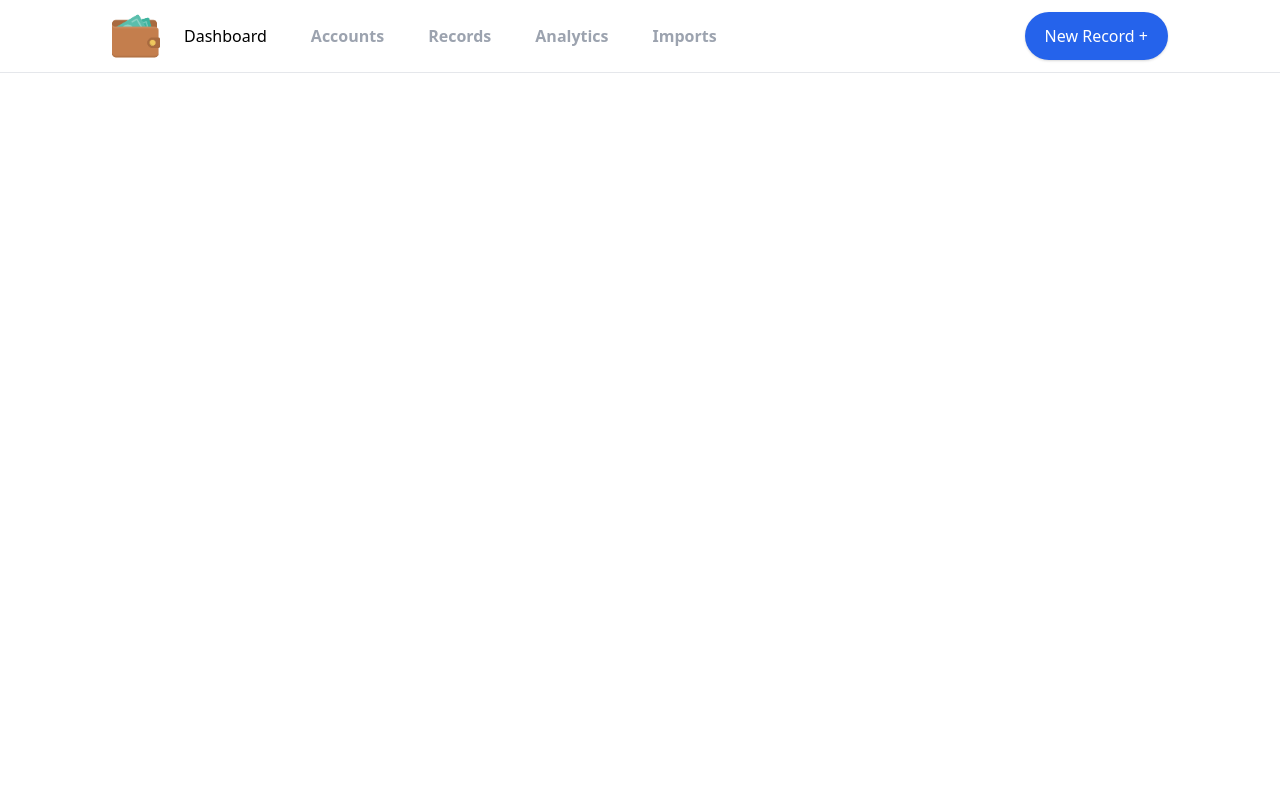
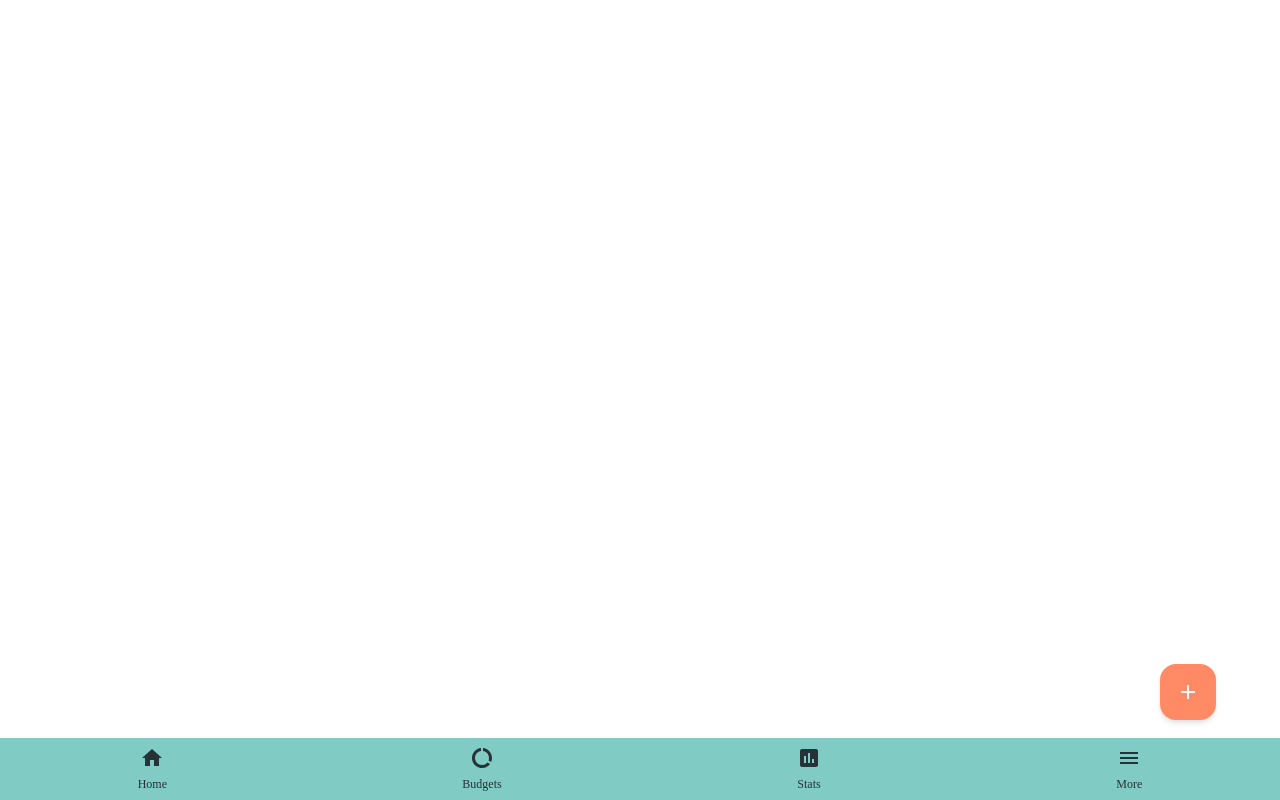
Before and after one commit to deneirgits/pitacca-cra, a React (Create React App) app: page / in a window 1280 px wide. Built offline with nearby package versions, Linux system fonts and the light colour scheme; a small style sheet from the web is missing.

Commit message:
Add navbar

```diff
--- a/package.json
+++ b/package.json
@@ -14,6 +14,7 @@
     "autoprefixer": "^9",
     "firebase": "^9.0.2",
     "postcss": "^7",
+    "product-sans-webfont": "^1.0.0",
     "react": "^17.0.2",
     "react-dom": "^17.0.2",
     "react-firebase-hooks": "^3.0.4",
--- a/src/App.css
+++ /dev/null
@@ -1,38 +0,0 @@
-.App {
-  text-align: center;
-}
-
-.App-logo {
-  height: 40vmin;
-  pointer-events: none;
-}
-
-@media (prefers-reduced-motion: no-preference) {
-  .App-logo {
-    animation: App-logo-spin infinite 20s linear;
-  }
-}
-
-.App-header {
-  background-color: #282c34;
-  min-height: 100vh;
-  display: flex;
-  flex-direction: column;
-  align-items: center;
-  justify-content: center;
-  font-size: calc(10px + 2vmin);
-  color: white;
-}
-
-.App-link {
-  color: #61dafb;
-}
-
-@keyframes App-logo-spin {
-  from {
-    transform: rotate(0deg);
-  }
-  to {
-    transform: rotate(360deg);
-  }
-}
--- a/src/App.tsx
+++ b/src/App.tsx
@@ -1,6 +1,6 @@
-import "./App.css";
 import Navbar from "./Navbar";
-import NewRecordFab from "./NewRecordFab";
+import NewRecordButton from "./NewRecordButton";
+import "product-sans-webfont/GoogleSans.css";
 // import { initializeApp } from "firebase/app";
 
 // TODO: Add SDKs for Firebase products that you want to use
@@ -22,8 +22,8 @@ import NewRecordFab from "./NewRecordFab";
 function App() {
   return (
     <div className="App">
+      <NewRecordButton />
       <Navbar />
-      <NewRecordFab />
     </div>
   );
 }
--- a/src/NavButton.tsx
+++ b/src/NavButton.tsx
@@ -1,11 +1,13 @@
 interface Props {
   label: string;
+  icon: JSX.Element;
 }
 
 function NavButton(props: Props): JSX.Element {
   return (
-    <div className="p-3 font-semibold border-white border-b-0 text-gray-400">
-      {props.label}
+    <div className="p-2 flex-grow text-center text-primtext">
+      <span className="text-2xl pb-1.5 flex justify-around">{props.icon}</span>
+      <p className="text-xs font-medium">{props.label}</p>
     </div>
   );
 }
--- a/src/Navbar.tsx
+++ b/src/Navbar.tsx
@@ -1,25 +1,15 @@
+import { MdDataUsage, MdHome, MdInsertChart, MdMenu } from "react-icons/md";
 import NavButton from "./NavButton";
-import NewRecordButton from "./NewRecordButton";
-import logo from "./media/logo.png";
+// import logo from "./media/logo.png";
 
 function Navbar() {
   return (
-    <header className="hidden font-medium border-b border-gray-200 w-full py-3 px-28 text-base bg-white text-black lg:block">
-      <div className="flex flex-row gap-3 ">
-        <img src={logo} alt="logo.png" className="h-12 w-12" />
-        <div className="flex flex-grow flex-row overflow-x-auto flex-wrap gap-5 p-0">
-          {/* <NavButton label="Dashboard" /> */}
-          <div className="p-3 border-white border-b-0">Dashboard</div>
-          <NavButton label="Accounts" />
-          <NavButton label="Records" />
-          <NavButton label="Analytics" />
-          <NavButton label="Imports" />
-        </div>
-        <div>
-          <NewRecordButton />
-        </div>
-      </div>
-    </header>
+    <div className="absolute bottom-0 w-full flex flex-row gap-5 bg-primary">
+      <NavButton label="Home" icon={<MdHome />} />
+      <NavButton label="Budgets" icon={<MdDataUsage />} />
+      <NavButton label="Stats" icon={<MdInsertChart />} />
+      <NavButton label="More" icon={<MdMenu />} />
+    </div>
   );
 }
 
--- a/src/NewRecordButton.tsx
+++ b/src/NewRecordButton.tsx
@@ -1,7 +1,9 @@
+import { MdAdd } from "react-icons/md";
+
 function NewRecordButton() {
   return (
-    <div className="hidden shadow flex-wrap content-center py-3 px-5 text-white bg-blue-600 rounded-full lg:block">
-      New Record +
+    <div className="absolute text-2xl bottom-20 right-4 shadow-md p-4 text-sectext bg-secondary rounded-2xl md:right-16 ">
+      <MdAdd />
     </div>
   );
 }
--- a/src/NewRecordFab.tsx
+++ /dev/null
@@ -1,11 +0,0 @@
-import { MdAdd } from "react-icons/md";
-
-function NewRecordFab() {
-  return (
-    <div className="absolute bottom-0 right-0 h-14 w-14 font-semibold shadow flex items-center justify-center text-white bg-blue-600 rounded-full text-2xl lg:hidden">
-      <MdAdd />
-    </div>
-  );
-}
-
-export default NewRecordFab;
--- a/tailwind.config.js
+++ b/tailwind.config.js
@@ -3,7 +3,23 @@ module.exports = {
 
   darkMode: false, // or 'media' or 'class'
   theme: {
-    extend: {},
+    fontFamily: {
+      sans: "GoogleSansRegular",
+      medium: "GoogleSansMedium",
+      bold: "GoogleSansBold",
+    },
+    extend: {
+      colors: {
+        primary: "#80cbc4",
+        primlight: "#b2fef7",
+        primdark: "#4f9a94",
+        primtext: "#263238",
+        secondary: "#ff8a65",
+        seclight: "#ffbb93",
+        secdark: "#c75b39",
+        sectext: "#fafafa",
+      },
+    },
   },
   variants: {
     extend: {},
```
Also changed, not shown: 1 other file (tests, documents, lock files or other folders).
